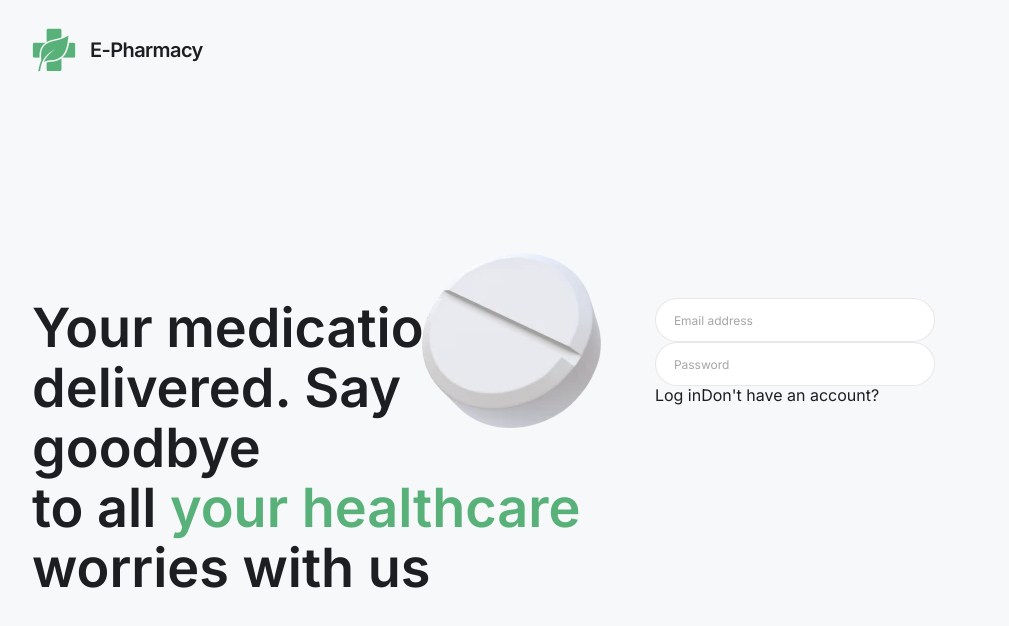
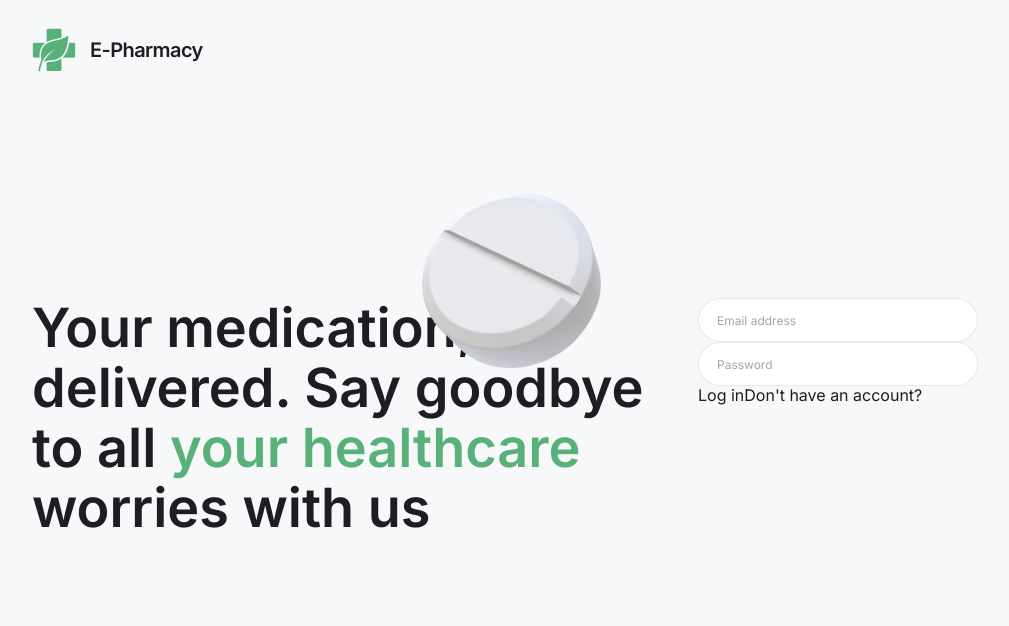
Before and after one commit to hllverel/E-Pharmacy-franchise, a React (Vite) app in the folder frontend/: page /login in a window 1536 px wide. Shown: the top 626 px of the page, without its empty margins (68-1077 px from the left). Built offline with nearby package versions, Linux system fonts and the light colour scheme; no server answers.

Commit message:
hero width fix

```diff
--- a/frontend/src/components/AuthLayout/AuthLayout.module.css
+++ b/frontend/src/components/AuthLayout/AuthLayout.module.css
@@ -57,4 +57,8 @@
     margin-top: 226px;
     flex-direction: row;
   }
+
+  .hero {
+    min-width: 612px;
+  }
 }
```
